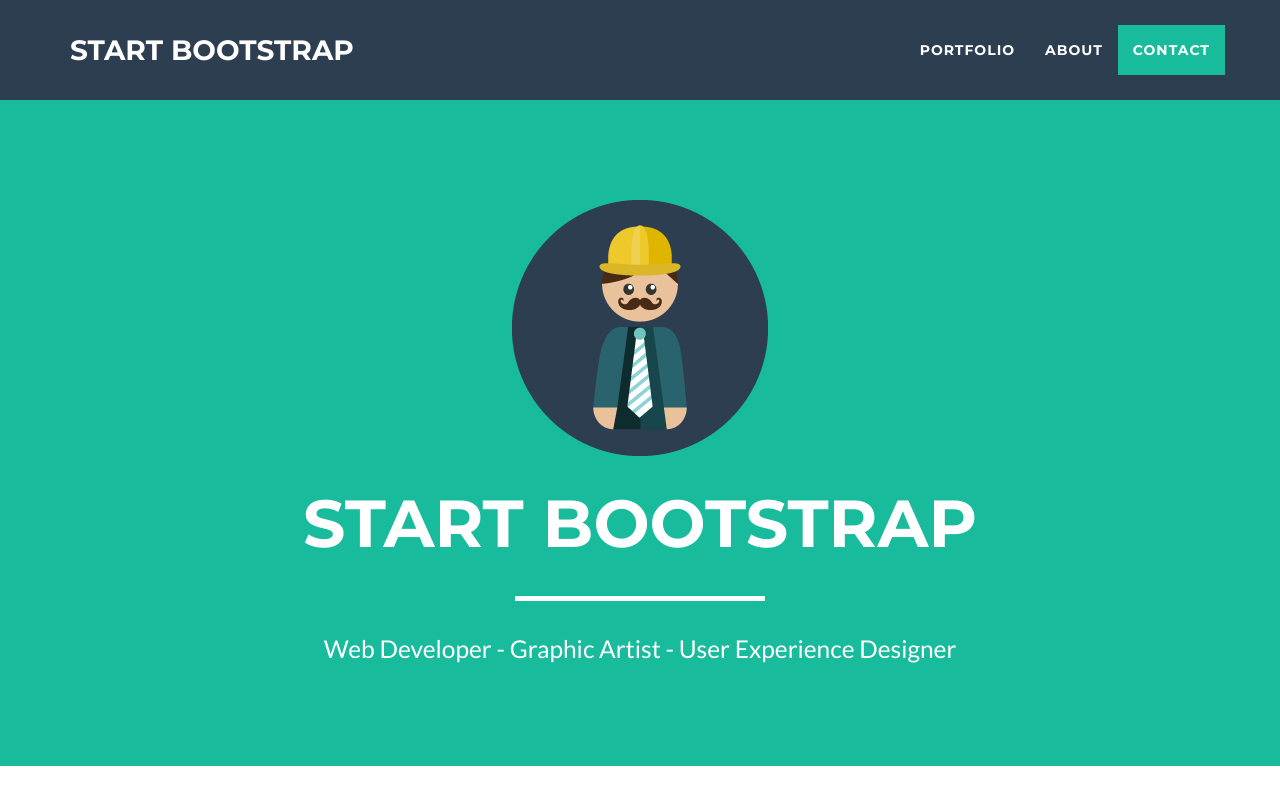
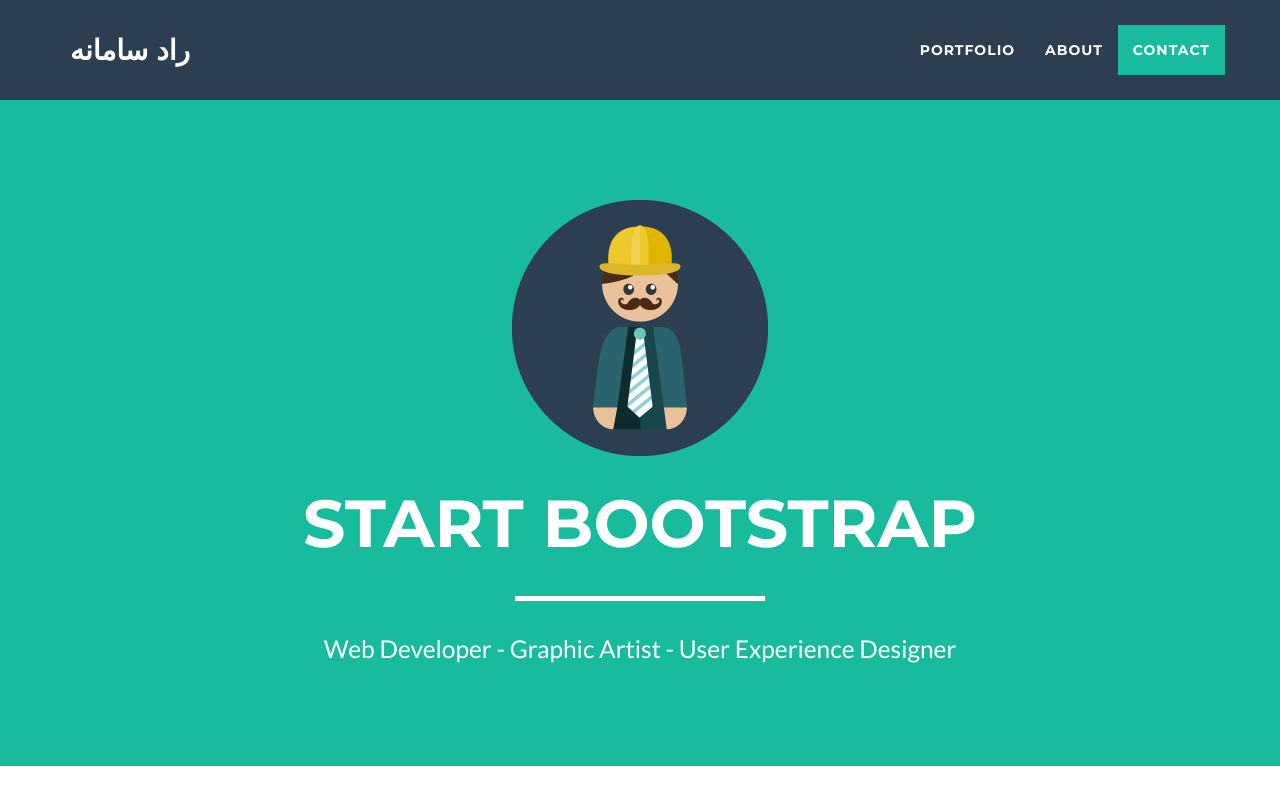
Before and after one commit to majicson/SampleResponsive1Git, a website: page www/index.html in a window 1280 px wide. Shown: the top 800 px of the page. Drawn offline with nearby package versions, Linux system fonts and the light colour scheme.

Commit message:
farsi title

```diff
--- a/www/index.html
+++ b/www/index.html
@@ -9,7 +9,7 @@
     <meta name="description" content="">
     <meta name="author" content="">
 
-    <title>Freelancer - Start Bootstrap Theme</title>
+    <title>RAD</title>
 
     <!-- Bootstrap Core CSS -->
     <link href="vendor/bootstrap/css/bootstrap.min.css" rel="stylesheet">
@@ -41,7 +41,7 @@
                 <button type="button" class="navbar-toggle" data-toggle="collapse" data-target="#bs-example-navbar-collapse-1">
                     <span class="sr-only">Toggle navigation</span> Menu <i class="fa fa-bars"></i>
                 </button>
-                <a class="navbar-brand" href="#page-top">Start Bootstrap</a>
+                <a class="navbar-brand" href="#page-top">راد سامانه</a>
             </div>
 
             <!-- Collect the nav links, forms, and other content for toggling -->
```
